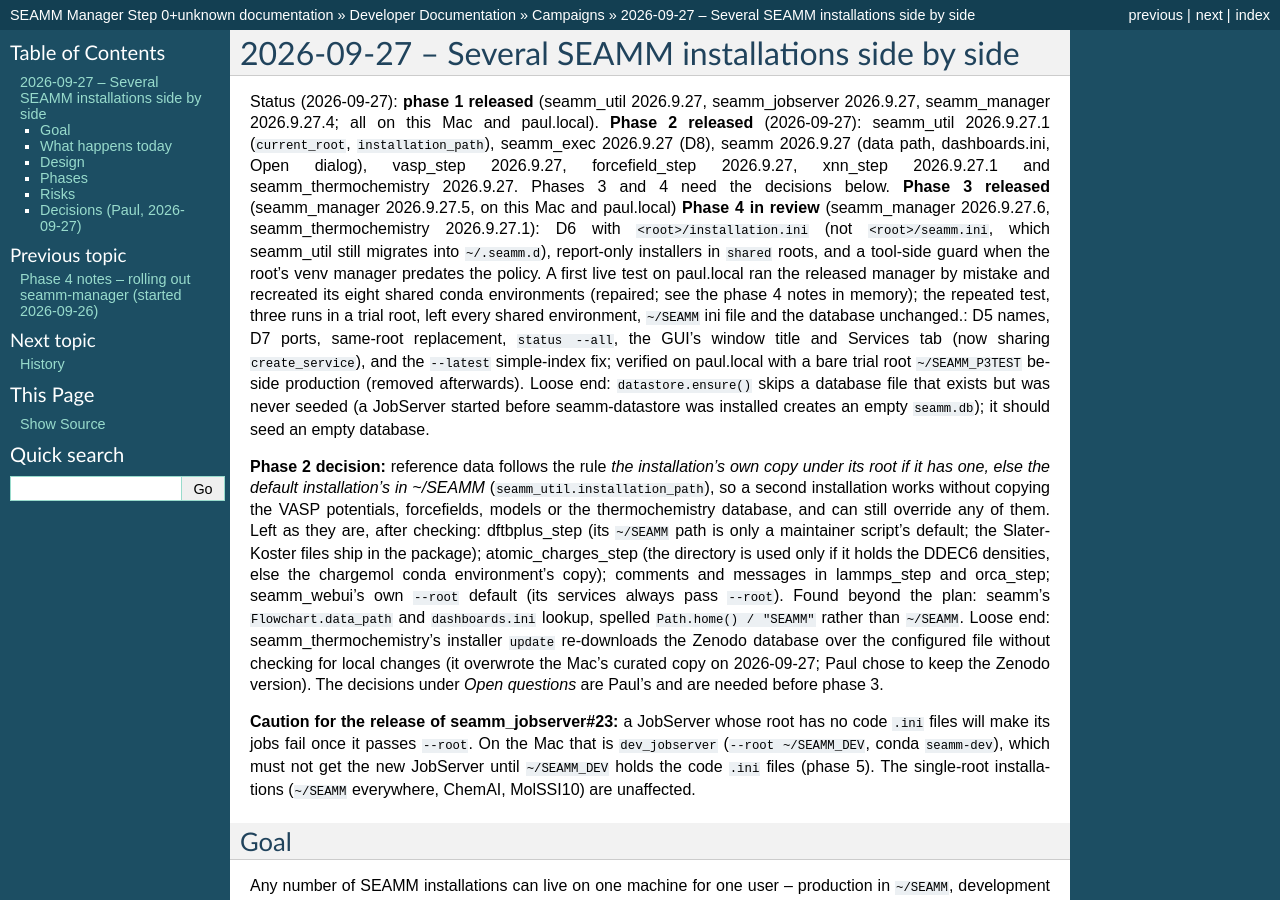
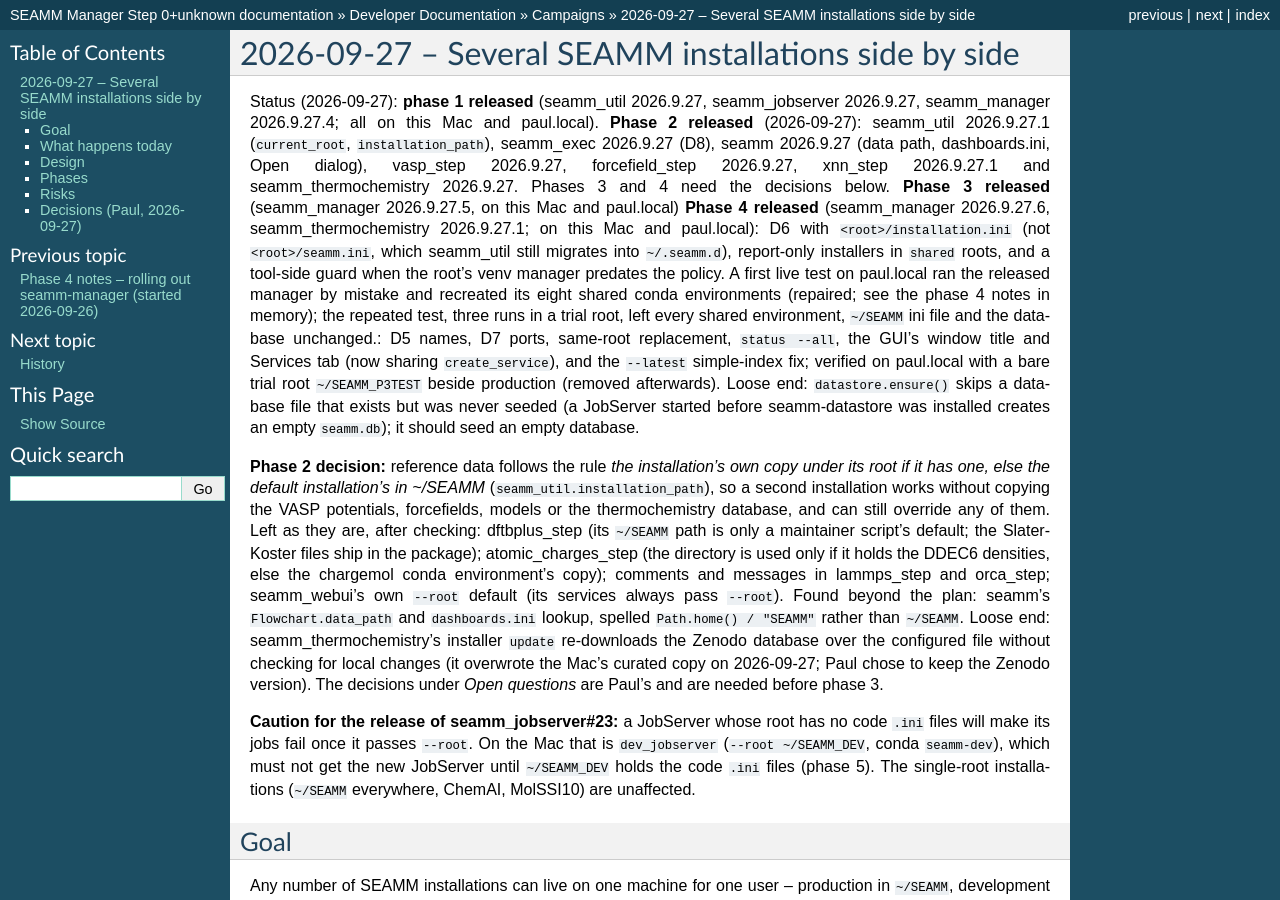
Before and after one commit to molssi-seamm/seamm_manager, a Sphinx documentation site: the page built from docs/developer_guide/campaigns/2026-09-27/index.rst, in a window 1280 px wide and 900 px high. Built offline with Sphinx 7.4.7, drawn with Linux system fonts in a browser that asks for light colours; pages that are not in the unit, such as notebooks, are missing from menus.

Commit message:
Docs: phase 4 released
Co-Authored-By: Claude Opus 5.5 <noreply@anthropic.com>

```diff
--- a/docs/developer_guide/campaigns/2026-09-27/index.rst
+++ b/docs/developer_guide/campaigns/2026-09-27/index.rst
@@ -6,7 +6,7 @@ Status (2026-09-27): **phase 1 released** (seamm_util 2026.9.27, seamm_jobserver
 ``installation_path``), seamm_exec 2026.9.27 (D8), seamm 2026.9.27 (data path,
 dashboards.ini, Open dialog), vasp_step 2026.9.27, forcefield_step 2026.9.27,
 xnn_step 2026.9.27.1 and seamm_thermochemistry 2026.9.27. Phases 3 and 4 need the
-decisions below. **Phase 3 released** (seamm_manager 2026.9.27.5, on this Mac and paul.local) **Phase 4 in review** (seamm_manager 2026.9.27.6, seamm_thermochemistry 2026.9.27.1): D6 with ``<root>/installation.ini`` (not ``<root>/seamm.ini``, which seamm_util still migrates into ``~/.seamm.d``), report-only installers in ``shared`` roots, and a tool-side guard when the root's venv manager predates the policy. A first live test on paul.local ran the released manager by mistake and recreated its eight shared conda environments (repaired; see the phase 4 notes in memory); the repeated test, three runs in a trial root, left every shared environment, ``~/SEAMM`` ini file and the database unchanged.: D5 names, D7
+decisions below. **Phase 3 released** (seamm_manager 2026.9.27.5, on this Mac and paul.local) **Phase 4 released** (seamm_manager 2026.9.27.6, seamm_thermochemistry 2026.9.27.1; on this Mac and paul.local): D6 with ``<root>/installation.ini`` (not ``<root>/seamm.ini``, which seamm_util still migrates into ``~/.seamm.d``), report-only installers in ``shared`` roots, and a tool-side guard when the root's venv manager predates the policy. A first live test on paul.local ran the released manager by mistake and recreated its eight shared conda environments (repaired; see the phase 4 notes in memory); the repeated test, three runs in a trial root, left every shared environment, ``~/SEAMM`` ini file and the database unchanged.: D5 names, D7
 ports, same-root replacement, ``status --all``, the GUI's window title and Services
 tab (now sharing ``create_service``), and the ``--latest`` simple-index fix; verified
 on paul.local with a bare trial root ``~/SEAMM_P3TEST`` beside production (removed
```
